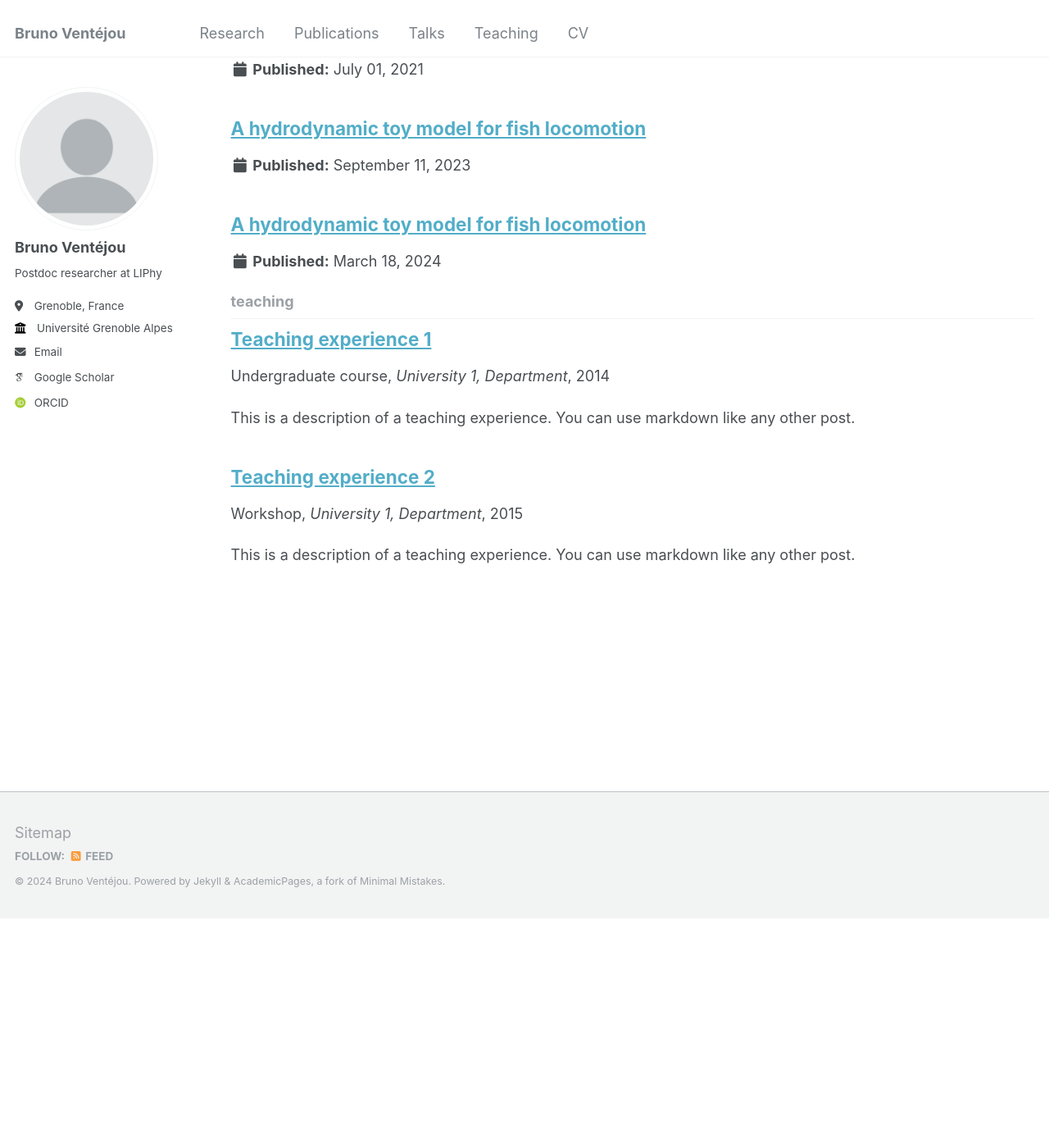
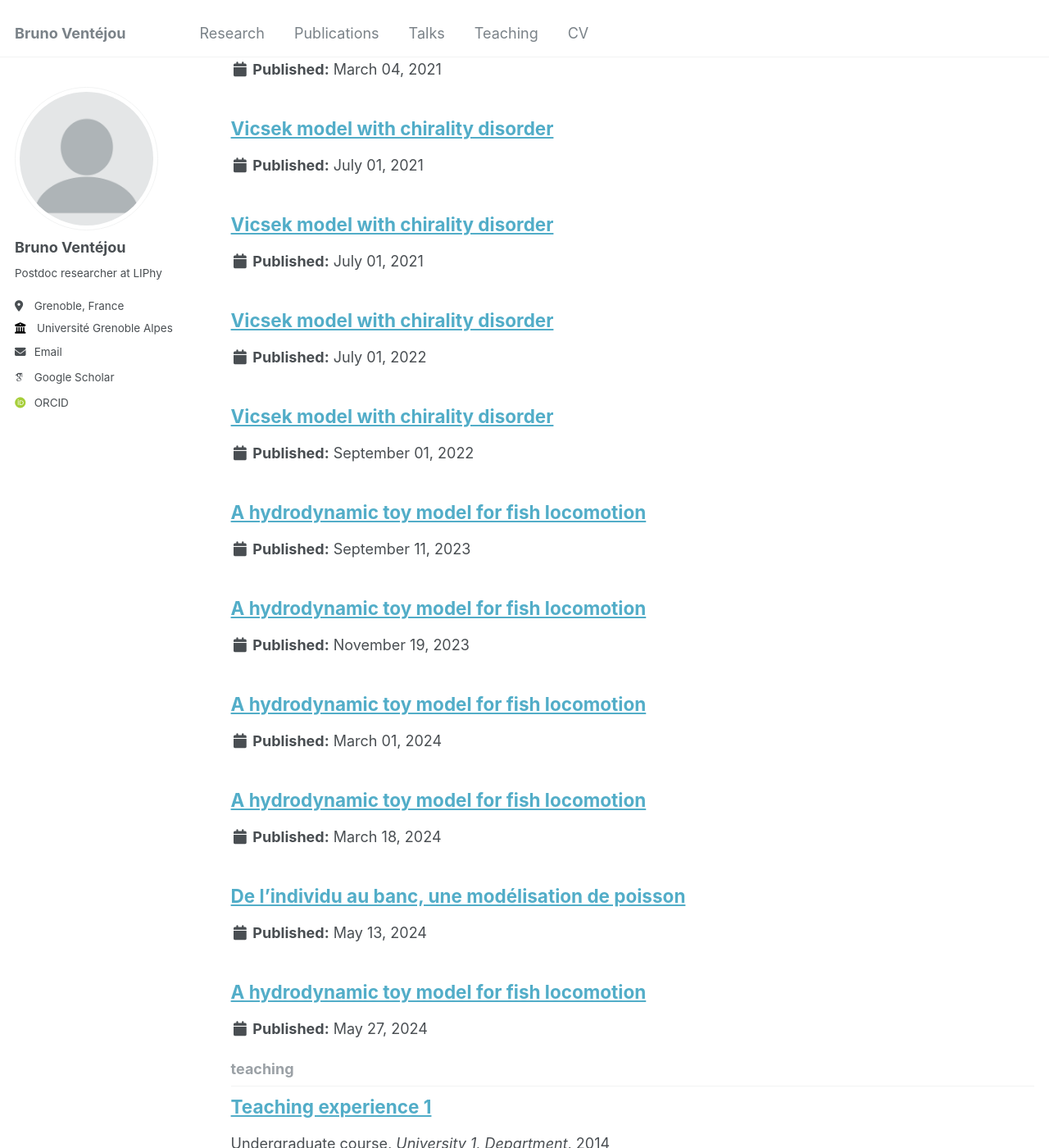
Before and after one commit to BrunoVentejou/brunoventejou.github.io, a Jekyll site: the page built from _pages/collection-archive.html, in a window 1280 px wide and 1400 px high, scrolled down 3280 px. Shown: the whole window at 82% size. Built offline with Jekyll 4.4.1, drawn with Linux system fonts in a browser that asks for light colours; some web fonts are replaced; before the commit the page ends 4401 px from its top, so only the background shows below that; some of the changed text lies outside the part shown.

Commit message:
Fix a mistake.

```diff
--- /dev/null
+++ b/_talks/2021-05-13-vulga-1.md
@@ -0,0 +1,9 @@
+---
+collection: talks
+type: "Popularization of science"
+permalink: /talks/2024-05-13-vulga-1
+title: "De l’individu au banc, une modélisation de poisson"
+venue: "Pint of Science"
+location: "Grenoble, France"
+date: 2024-05-13
+---
--- /dev/null
+++ b/_talks/2021-07-01-talk-1.md
@@ -0,0 +1,9 @@
+---
+collection: talks
+type: "Contributed talk"
+permalink: /talks/2021-07-01-talk-1
+title: "Vicsek model with chirality disorder"
+venue: "OxyJeunes"
+location: "Les Houches, France"
+date: 2021-07-01
+---
--- /dev/null
+++ b/_talks/2022-07-01-seminar-2.md
@@ -0,0 +1,9 @@
+---
+collection: talks
+type: "Seminar"
+permalink: /talks/2022-07-01-seminar-2
+title: "Vicsek model with chirality disorder"
+venue: "Laboratoire Interdisciplinaire de Physique"
+location: "Grenoble, France"
+date: 2022-07-01
+---
--- /dev/null
+++ b/_talks/2022-09-01-talk-2.md
@@ -0,0 +1,9 @@
+---
+collection: talks
+type: "Contributed talk"
+permalink: /talks/2022-09-01-talk-1
+title: "Vicsek model with chirality disorder"
+venue: "Active Matter and Complex Media"
+location: "Cargèse, France"
+date: 2022-09-01
+---
--- /dev/null
+++ b/_talks/2023-11-19-talk-3.md
@@ -0,0 +1,9 @@
+---
+collection: talks
+type: "Contributed talk"
+permalink: /talks/2023-11-19-talk-1
+title: "A hydrodynamic toy model for fish locomotion"
+venue: "APS DFD"
+location: "Washington D.C., USA"
+date: 2023-11-19
+---
--- /dev/null
+++ b/_talks/2024-03-01-seminar-3.md
@@ -0,0 +1,9 @@
+---
+collection: talks
+type: "Seminar"
+permalink: /talks/2024-03-01-seminar-1
+title: "A hydrodynamic toy model for fish locomotion"
+venue: "Laboratoire Interdisciplinaire de Physique"
+location: "Grenoble, France"
+date: 2024-03-01
+---
--- /dev/null
+++ b/_talks/2024-05-27-talk-4.md
@@ -0,0 +1,9 @@
+---
+collection: talks
+type: "Contributed talk"
+permalink: /talks/2024-05-27-talk-4
+title: "A hydrodynamic toy model for fish locomotion"
+venue: "Collective motions of animals and robots"
+location: "Cargèse, France"
+date: 2024-05-27
+---
```
Also changed, not shown: _pages/cv.md (+11 -10 lines), _talks/2021-03-01-inv-talk-1.md (added, +9 -0 lines).
